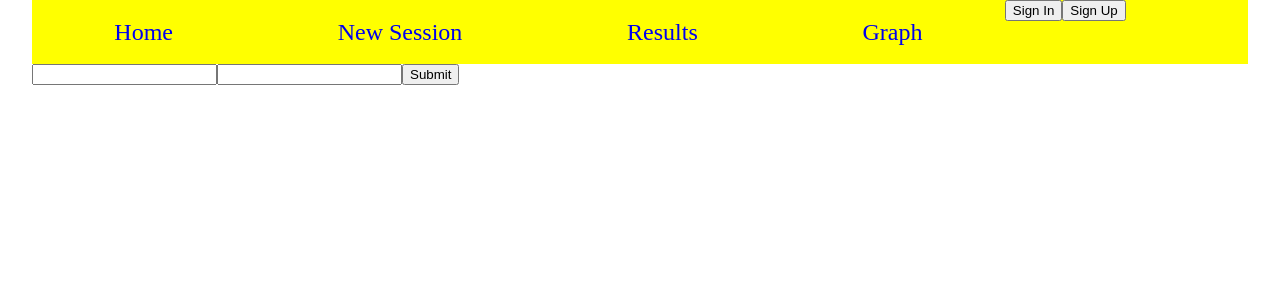
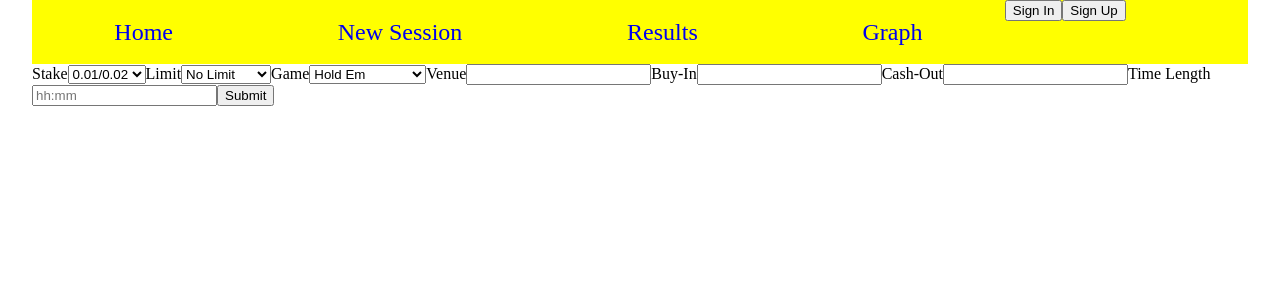
Before and after one commit to jordanlewis9/pokertracker, a React (Create React App) app in the folder client/: page /input-results in a window 1280 px wide. Shown: the top 300 px of the page. Built offline with nearby package versions, Linux system fonts and the light colour scheme.

Commit message:
created fields and types for form

```diff
--- a/client/src/actions/index.js
+++ b/client/src/actions/index.js
@@ -1,6 +1,12 @@
 import { NEW_SESSION } from './types';
 
 export const newSession = (formProps) => {
+  const formattedLength = formProps.timeLength.split(":").map(el => parseInt(el));
+  formattedLength[1] = Math.round(formattedLength[1] * 5/3);
+  formProps.timeLength = parseFloat(formattedLength.join("."));
+  formProps.buyin = parseFloat(formProps.buyin);
+  formProps.cashout = parseFloat(formProps.cashout);
+  console.log(formProps);
   return {
     type: NEW_SESSION,
     payload: formProps
--- a/client/src/components/resultsform/ResultsForm.js
+++ b/client/src/components/resultsform/ResultsForm.js
@@ -7,12 +7,54 @@ const ResultsForm = (props) => {
   const onSubmit = (formProps) => {
     props.newSession(formProps)
   }
-  console.log(props.stake, props.venue)
+  console.log(props.stake, props.venue, props.limit, props.buyin, props.game)
   return (
     <div>
       <form onSubmit={props.handleSubmit(onSubmit)}>
-        <Field name="stake" component="input" type="number" />
+        <label htmlFor="stake">Stake</label>
+        <Field name="stake" component="select">
+          <option value="0.01_0.02">0.01/0.02</option>
+          <option value="0.02_0.05">0.02/0.05</option>
+          <option value="0.05_0.10">0.05/0.10</option>
+          <option value="0.10_0.25">0.10/0.25</option>
+          <option value="0.25_0.50">0.25/0.50</option>
+          <option value="0.50_1.00">0.50/1</option>
+          <option value="1_2">1/2</option>
+          <option value="2_5">2/5</option>
+          <option value="5_10">5/10</option>
+          <option value="10_20">10/20</option>
+          <option value="10_25">10/25</option>
+          <option value="25_50">25/50</option>
+          <option value="50_100">50/100</option>
+        </Field>
+        <label htmlFor="limit">Limit</label>
+        <Field name="limit" component="select">
+          <option value="No Limit">No Limit</option>
+          <option value="Pot Limit">Pot Limit</option>
+          <option value="Fixed Limit">Fixed Limit</option>
+          <option value="Mixed Limit">Mixed Limit</option>
+        </Field>
+        <label htmlFor="game">Game</label>
+        <Field name="game" component="select">
+          <option value="Hold Em">Hold Em</option>
+          <option value="Omaha Hi">Omaha Hi</option>
+          <option value="Omaha Hi_Lo">Omaha Hi/Lo</option>
+          <option value="Stud Hi">Stud Hi</option>
+          <option value="Razz">Razz</option>
+          <option value="Stud Hi_Lo">Stud Hi/Lo</option>
+          <option value="2-7 Triple Draw">2-7 Triple Draw</option>
+          <option value="2-7 Single Draw">2-7 Single Draw</option>
+          <option value="Badugi">Badugi</option>
+          <option value="Short Deck">Short Deck</option>
+        </Field>
+        <label htmlFor="venue">Venue</label>
         <Field name="venue" component="input" type="text" />
+        <label htmlFor="buyin">Buy-In</label>
+        <Field name="buyin" component="input" type="text" />
+        <label htmlFor="cashout">Cash-Out</label>
+        <Field name="cashout" component="input" type="text" />
+        <label htmlFor="timeLength">Time Length</label>
+        <Field name="timeLength" component="input" type="text" placeholder="hh:mm" />
         <button>Submit</button>
       </form>
     </div>
@@ -21,11 +63,11 @@ const ResultsForm = (props) => {
 
 function mapStateToProps(state) {
   const selector = formValueSelector('newSession');
-  const { stake, venue } = selector(state, 'stake', 'venue')
-  return { stake, venue }
+  const { stake, venue, limit, buyin, game } = selector(state, 'stake', 'venue', 'limit', 'buyin', 'game')
+  return { stake, venue, limit, buyin, game }
 };
 
 export default compose(
   connect(mapStateToProps, actions),
-  reduxForm({ form: 'newSession'})
+  reduxForm({ form: 'newSession', initialValues: { limit: 'No Limit', game: 'Hold Em'}})
 )(ResultsForm);
```
Also changed, not shown: 1 other file (tests, documents, lock files or other folders).
